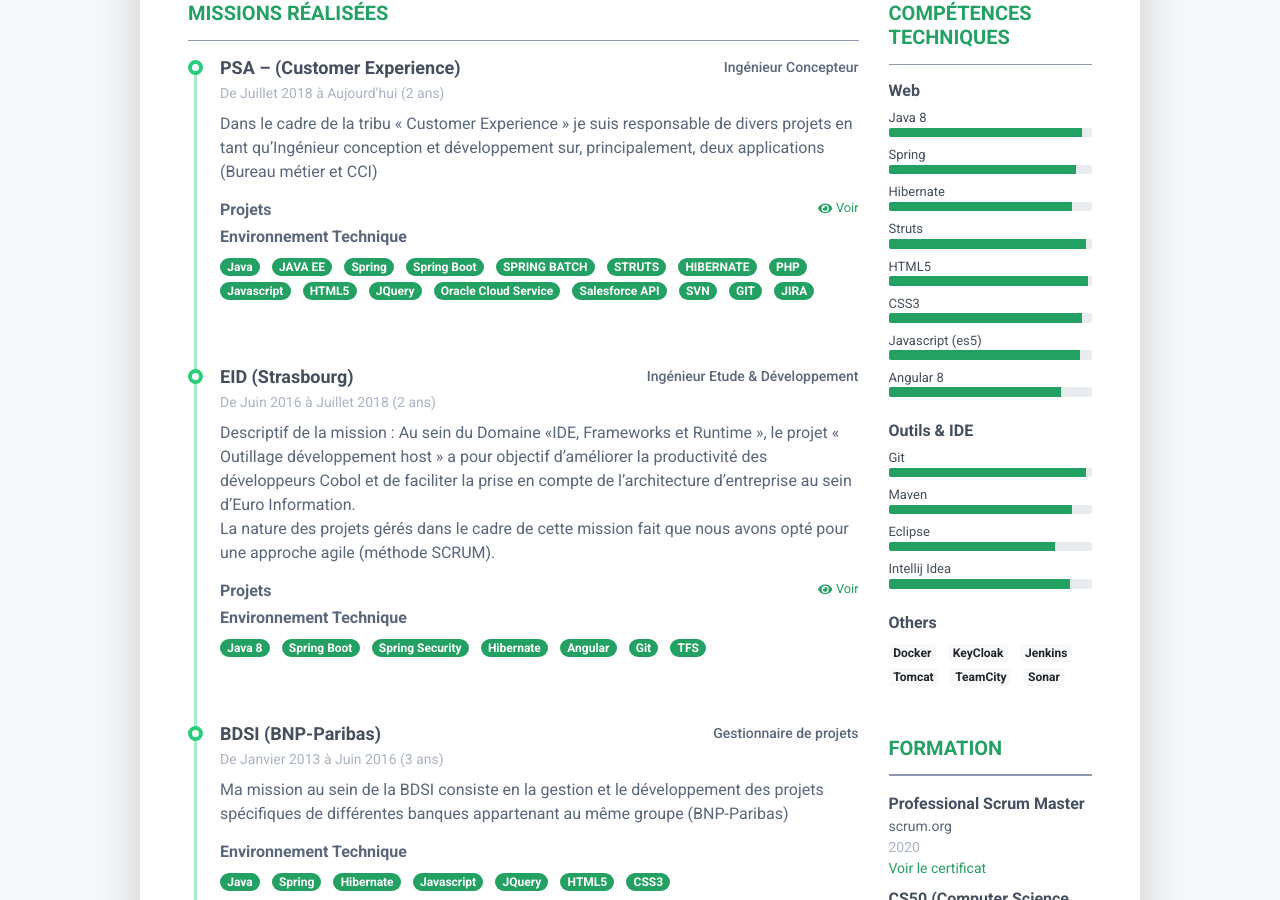
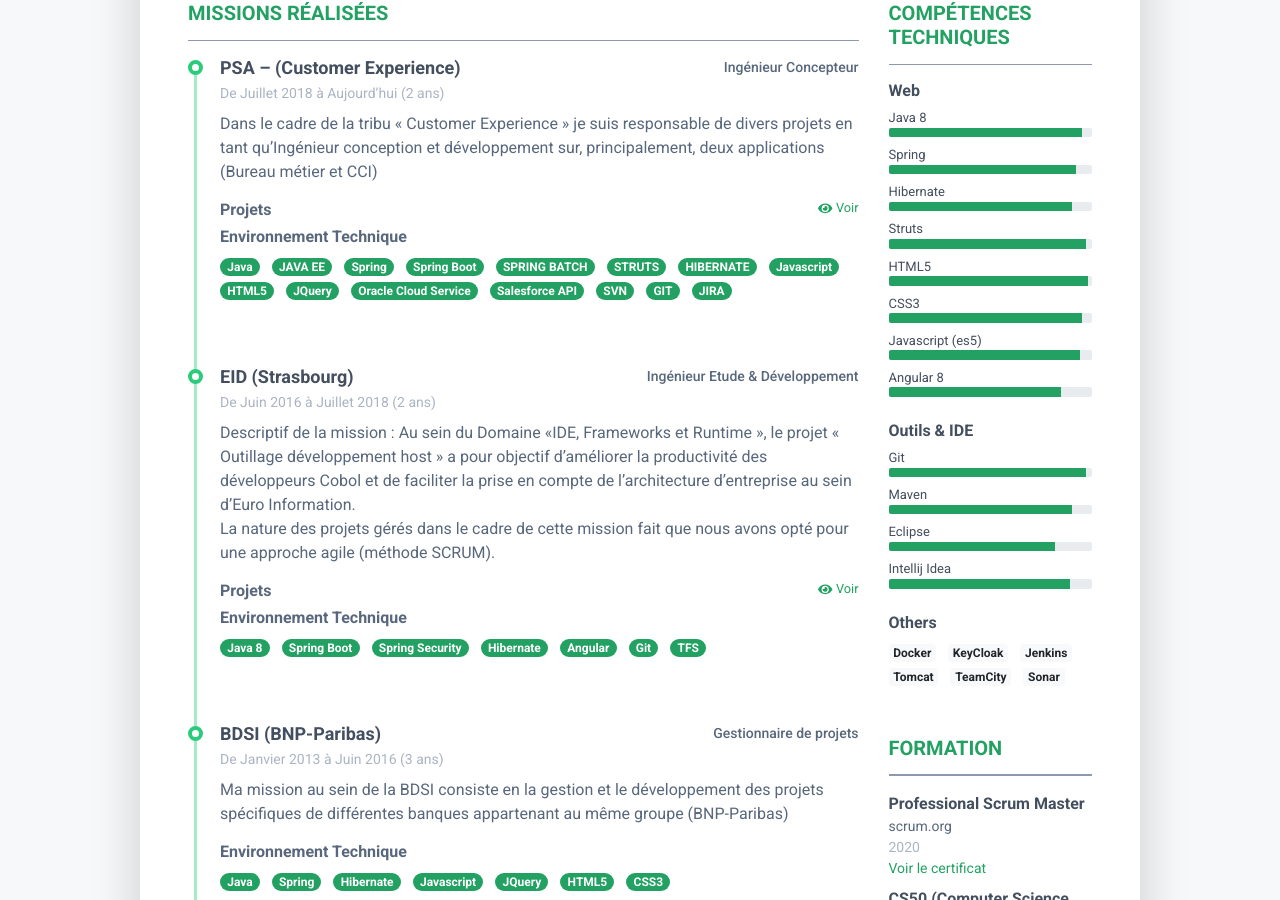
Before and after one commit to elkolotfi/elkolotfi.github.io, a Jekyll site: the page built from index.markdown, in a window 1280 px wide and 900 px high, scrolled down 617 px. Built offline with Jekyll 4.4.1, drawn with Linux system fonts in a browser that asks for light colours; nearby versions of some CDN libraries.

Commit message:
update data

```diff
--- a/_data/cv.json
+++ b/_data/cv.json
@@ -70,7 +70,7 @@
       "description": "Dans le cadre de la tribu « Customer Experience » je suis responsable de divers projets en tant qu’Ingénieur conception et développement sur, principalement, deux applications (Bureau métier et CCI)",
       "projects": [
       ],
-      "skills": ["Java", "JAVA EE", "Spring", "Spring Boot", "SPRING BATCH", "STRUTS", "HIBERNATE", "PHP", "Javascript", "HTML5", "JQuery", "Oracle Cloud Service", "Salesforce API", "SVN", "GIT", "JIRA"]
+      "skills": ["Java", "JAVA EE", "Spring", "Spring Boot", "SPRING BATCH", "STRUTS", "HIBERNATE", "Javascript", "HTML5", "JQuery", "Oracle Cloud Service", "Salesforce API", "SVN", "GIT", "JIRA"]
     },
     {
       "company": "EID (Strasbourg)",
```
